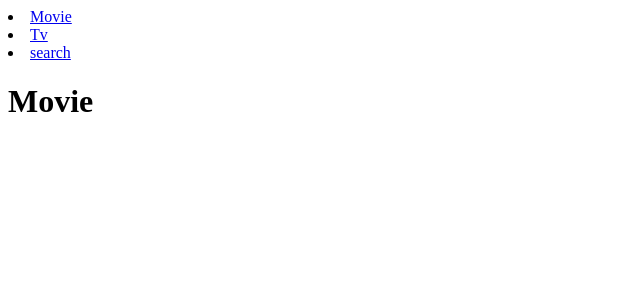
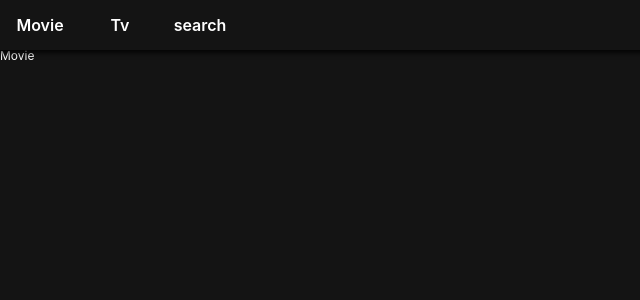
Before and after one commit to DongUk-kang/netflix_clone_donguk, a React (Create React App) app: page /#/ in a window 1280 px wide. Shown: the top 300 px of the page, without its empty margins (0-640 px from the left). Built offline with nearby package versions, Linux system fonts and the light colour scheme.

Commit message:
head styled #1

```diff
--- a/package.json
+++ b/package.json
@@ -10,6 +10,8 @@
     "react-dom": "^17.0.1",
     "react-router-dom": "^5.2.0",
     "react-scripts": "4.0.2",
+    "styled-components": "^5.2.1",
+    "styled-reset": "^4.3.4",
     "web-vitals": "^1.0.1"
   },
   "scripts": {
--- a/src/App.js
+++ b/src/App.js
@@ -1,11 +1,12 @@
 import React from 'react';
 import Router from "./Components/Router";
-
+import GlobalStyles from "./Components/GlobalStyles";
 const App = () => {
     return (
         <>
 
             <Router />
+            <GlobalStyles />
         </>
 
     );
--- /dev/null
+++ b/src/Components/GlobalStyles.js
@@ -0,0 +1,23 @@
+import { createGlobalStyle } from "styled-components"
+import reset from "styled-reset";
+
+
+const GlobalStyles = createGlobalStyle`
+  ${reset};
+  a {
+    text-decoration: none;
+    color: inherit;
+  }
+  * {
+    box-sizing: border-box;
+  }
+  body {
+    font-family:-apple-system, BlinkMacSystemFont, 'Segoe UI', Roboto, Oxygen, Ubuntu, Cantarell, 'Open Sans', 'Helvetica Neue', sans-serif;
+    font-size: 12px;
+    background-color: rgba(20, 20, 20, 1);
+    color: white;
+    padding-top: 50px;
+  }
+`
+
+export default GlobalStyles;
--- a/src/Components/Header.js
+++ b/src/Components/Header.js
@@ -1,25 +1,64 @@
 import React from 'react';
 import { Link } from 'react-router-dom';
+import styled from "styled-components";
+
+const Head = styled.header`
+    color: white;
+    position: fixed;
+    top: 0;
+    left: 0;
+    width: 100%;
+    height: 50px;
+    display: flex;
+    align-items: center;
+    z-index: 10;
+    background-color: rgba(20, 20, 20, 0.8);
+    box-shadow: 0px 1px 5px 2px rgba(0, 0, 0, 0.8);
+    `
+
+const List = styled.ul`
+    display: flex;
+`
+const Item = styled.li`
+    width: 80px;
+    height: 50px;
+    text-align: center;
+    font-size: 16px;
+    font-weight: 600;
+`
+
+const SLink = styled(Link)`
+    height: 50px;
+    display: flex;
+    align-items: center;
+    justify-content: center;
+`
+
+
+
 
 const Header = () => {
     return (
-        <header>
-            <li>
-                <Link to={"/"}>
-                    Movie
-                </Link>
-            </li>
-            <li>
-                <Link to={"/tv"}>
-                    Tv
-                </Link>
-            </li>
-            <li>
-                <Link to={"/search"}>
-                    search
-                </Link>
-            </li>
-        </header>
+        <Head>
+            <List>
+                <Item>
+                    <SLink to={"/"}>
+                        Movie
+                    </SLink>
+                </Item>
+                <Item>
+                    <SLink to={"/tv"}>
+                        Tv
+                    </SLink>
+                </Item>
+                <Item>
+                    <SLink to={"/search"}>
+                        search
+                    </SLink>
+                </Item>
+            </List>
+
+        </Head>
     );
 };
 
```
Also changed, not shown: 1 other file (tests, documents, lock files or other folders).
